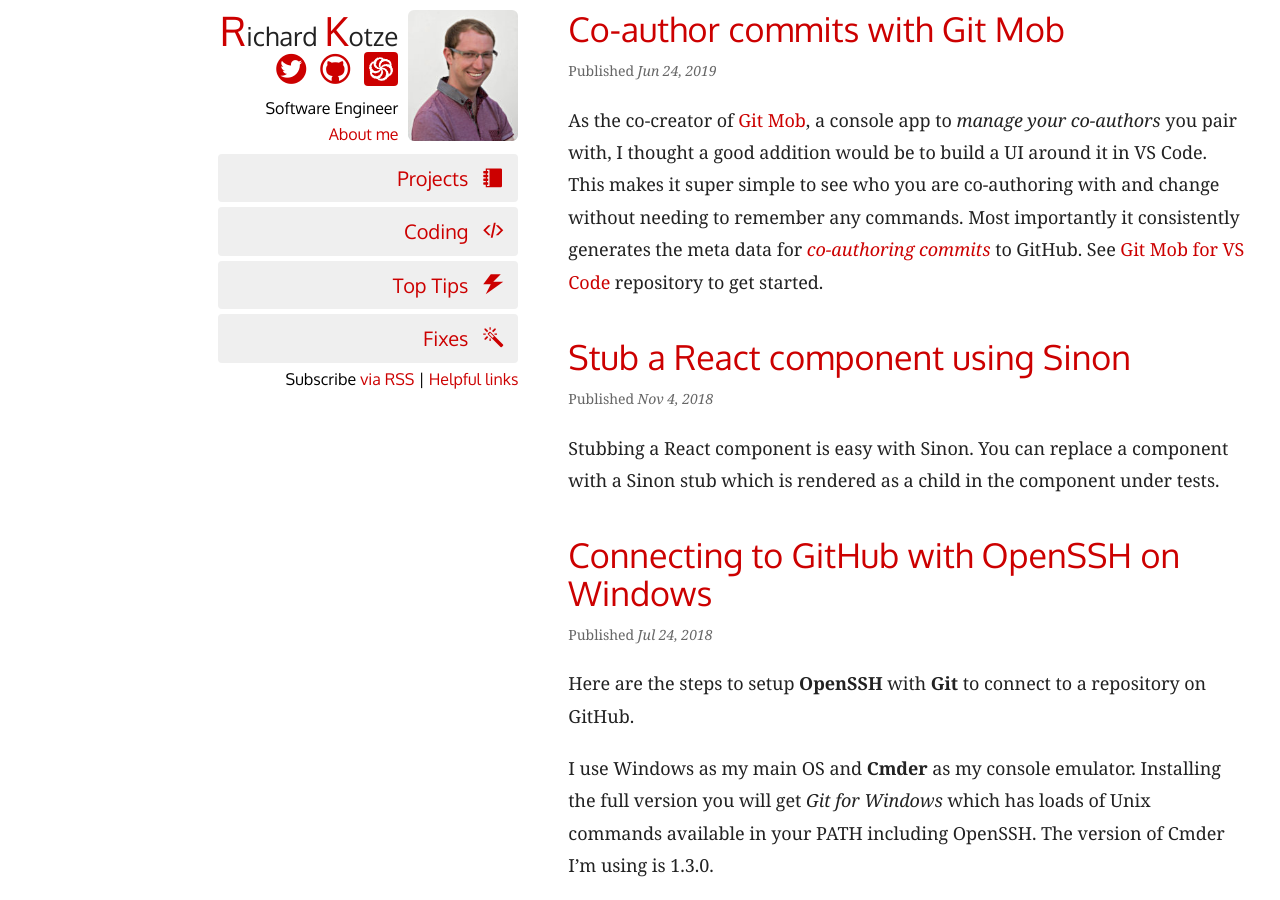
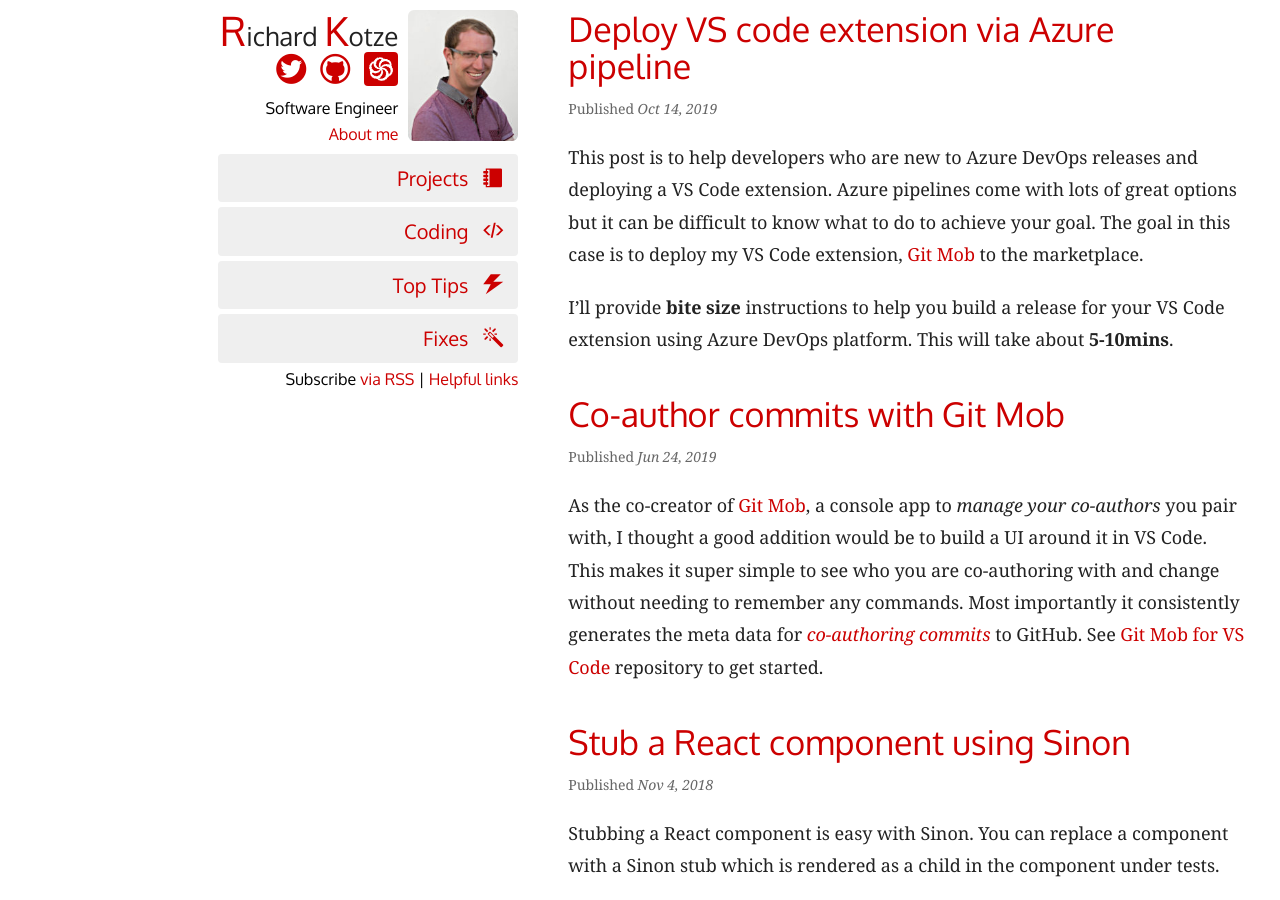
Before and after one commit to rkotze/rkotze.github.io, a Jekyll site: the page built from index.html, in a window 1280 px wide and 900 px high. Built offline with Jekyll 4.4.1, drawn with Linux system fonts in a browser that asks for light colours; the list of posts is cut into pages by our own code; some of the changed text lies outside the part shown.

Commit message:
Post about deploying vscode extension via azure pipeline

```diff
--- a/_drafts/2019-10-10-deploy-vs-code-extension-from-azure-pipeline.md
+++ b/_posts/2019-10-10-deploy-vs-code-extension-from-azure-pipeline.md
@@ -1,7 +1,7 @@
 ---
 layout: post
 title: "Deploy VS code extension via Azure pipeline"
-date: 2019-10-11 12:00:12 +0000
+date: 2019-10-14 8:00:12 +0000
 permalink: /coding/deploy-vscode-extension-azure-pipeline
 category: coding
 full_image_url: https://user-images.githubusercontent.com/10452163/66151454-418a6e80-e60f-11e9-99a4-621c67d20c8c.jpg
```
